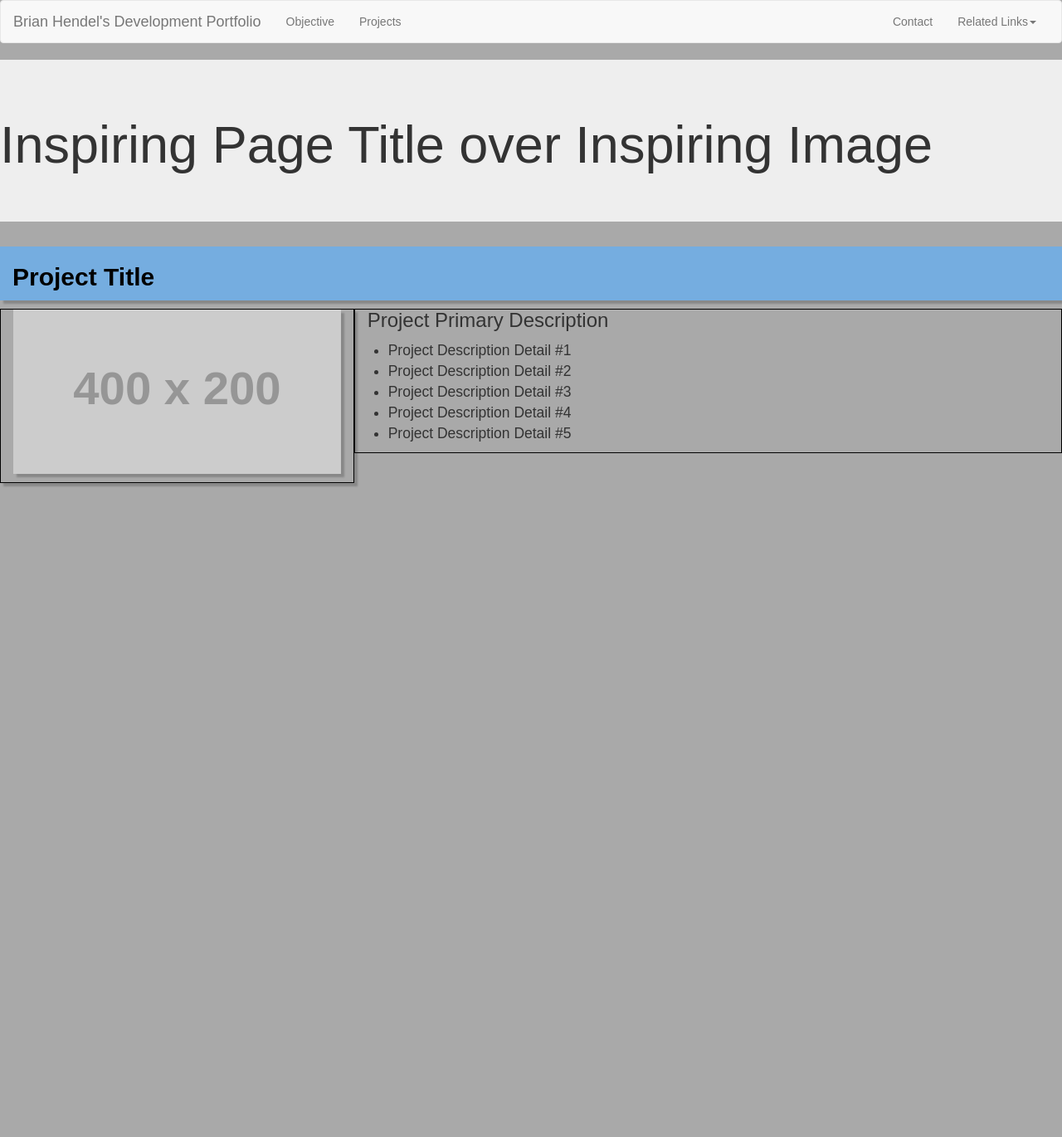
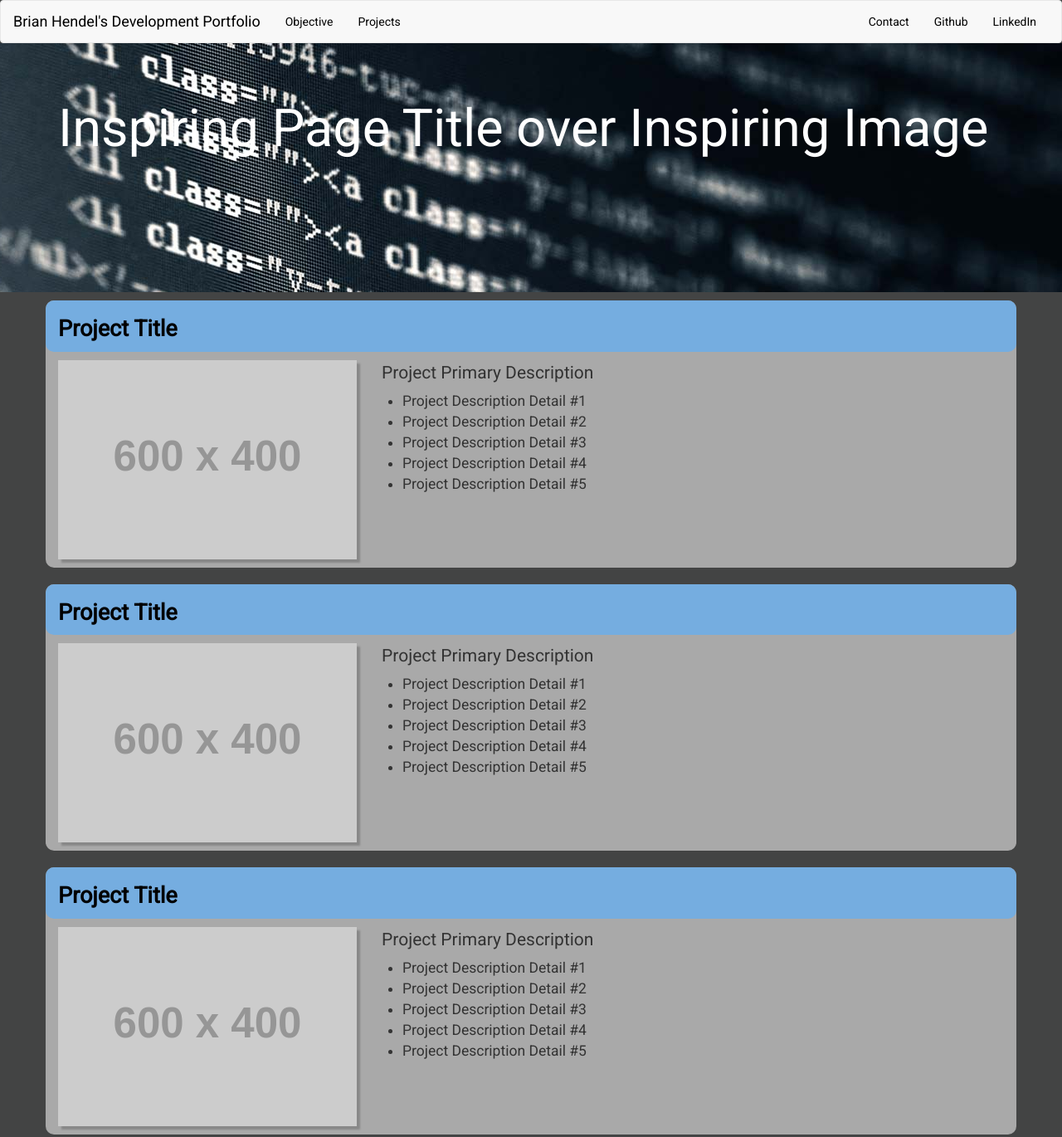
Before and after one commit to brianhendel/portfolio_site_BTH, a plain HTML site: page index.html in a window 1280 px wide. Shown: the whole page at 83% size. Before the commit the page ends 800 px from the top, so only its background shows below. Drawn offline with nearby package versions, Linux system fonts and the light colour scheme; placeholder pictures from the web are drawn by us.

Commit message:
Adds additional project sections and continues css formatting

```diff
--- a/css/main.css
+++ b/css/main.css
@@ -1,41 +1,55 @@
 * {
-    font-family: "Arial", "sans-serif";
-
+    font-family: "Roboto", "Arial", "sans-serif";
 }
 
 body {
-    background-color: darkgray;
+    background-color: #434444;
 }
 
-img {
+p img {
     box-shadow: 4px 4px 2px #888888;
 }
 
+.jumbotron {
+    margin: -20px 0px 10px 0px;
+    background: #000 url("../images/code_hero_img.jpg") no-repeat center center;
+    color: #FFF;
+    height: 300px;
+}
+
+.navbar-default .navbar-brand {
+    color: black;
+}
+
+.navbar-default .navbar-nav>li>a {
+    color: black;
+}
+
+.projects {
+    background: darkgray;
+    margin-bottom: 20px;
+    border-radius: 10px;
+}
+
 .title-class {
-    margin-bottom: 10px;
+    margin: 0px 0px 10px 0px;
     padding-bottom: 2px;
     background-color: #75ADE0;
     color: #000;
-    box-shadow: 4px 4px 2px #888888;
+    border-radius: 10px;
+
 }
 
 .title-text {
     text-decoration: none;
     color: #000;
     font-weight: 600;
-}
-
-.photo-class {
-    border: 1px black solid;
-    box-shadow: 4px 4px 2px #888888;
-}
-
-.desc-class {
-    border: 1px black solid;
+    font-size: 0.9em;
 }
 
 .desc-header {
-    margin-top: 0px;
+    margin-top: 4px;
+    font-size: 1.5em;
 }
 
 .desc-li {
--- a/index.html
+++ b/index.html
@@ -3,6 +3,7 @@
     <head>
         <title>Brian Hendel's Portfolio Website</title>
         <link rel="stylesheet" href="https://maxcdn.bootstrapcdn.com/bootstrap/3.3.7/css/bootstrap.min.css" integrity="sha384-BVYiiSIFeK1dGmJRAkycuHAHRg32OmUcww7on3RYdg4Va+PmSTsz/K68vbdEjh4u" crossorigin="anonymous">
+        <link href="https://fonts.googleapis.com/css?family=Roboto|Slabo+27px" rel="stylesheet">
         <link rel="stylesheet" href="./css/main.css" media="screen" title="no title" charset="utf-8">
 
     </head>
@@ -29,23 +30,20 @@
                     </ul>
                     <ul class="nav navbar-nav navbar-right">
                         <li><a href="#">Contact</a></li>
-                        <li class="dropdown">
-                            <a href="#" class="dropdown-toggle" data-toggle="dropdown" role="button" aria-haspopup="true" aria-expanded="false">Related Links<span class="caret"></span></a>
-                            <ul class="dropdown-menu">
-                                <li><a href="#">Github</a></li>
-                                <li><a href="#">LinkedIn</a></li>
-                            </ul>
-                        </li>
+                        <li><a href="#">Github</a></li>
+                        <li><a href="#">LinkedIn</a></li>
                     </ul>
                 </div><!-- /.navbar-collapse -->
             </div><!-- /.container-fluid -->
         </nav>
 
         <div class="jumbotron">
-            <h1>Inspiring Page Title over Inspiring Image</h1>
+            <div class="container">
+                <h1>Inspiring Page Title over Inspiring Image</h1>
+            </div>
         </div>
 
-        <div class="projects container-fluid">
+        <div class="projects container">
             <div class="row">
                 <div class="col-xs-12 title-class">
                     <h2><a href="#" class="title-text">Project Title</a></h2>
@@ -53,7 +51,7 @@
             </div>
             <div class="row">
                 <div class="col-xs-12 col-sm-4 photo-class">
-                    <p><img src="http://placehold.it/400x200" class="img-responsive"></p>
+                    <p><img src="http://placehold.it/600x400" class="img-responsive"></p>
                 </div>
                 <div class="col-xs-12 col-sm-8 desc-class">
                     <h3 class="desc-header">Project Primary Description</h3>
@@ -68,6 +66,50 @@
             </div>
         </div>
 
+        <div class="projects container">
+            <div class="row">
+                <div class="col-xs-12 title-class">
+                    <h2><a href="#" class="title-text">Project Title</a></h2>
+                </div>
+            </div>
+            <div class="row">
+                <div class="col-xs-12 col-sm-4 photo-class">
+                    <p><img src="http://placehold.it/600x400" class="img-responsive"></p>
+                </div>
+                <div class="col-xs-12 col-sm-8 desc-class">
+                    <h3 class="desc-header">Project Primary Description</h3>
+                    <ul>
+                        <li class="desc-li">Project Description Detail #1</li>
+                        <li class="desc-li">Project Description Detail #2</li>
+                        <li class="desc-li">Project Description Detail #3</li>
+                        <li class="desc-li">Project Description Detail #4</li>
+                        <li class="desc-li">Project Description Detail #5</li>
+                    </ul>
+                </div>
+            </div>
+        </div>
+                <div class="projects container">
+            <div class="row">
+                <div class="col-xs-12 title-class">
+                    <h2><a href="#" class="title-text">Project Title</a></h2>
+                </div>
+            </div>
+            <div class="row">
+                <div class="col-xs-12 col-sm-4 photo-class">
+                    <p><img src="http://placehold.it/600x400" class="img-responsive"></p>
+                </div>
+                <div class="col-xs-12 col-sm-8 desc-class">
+                    <h3 class="desc-header">Project Primary Description</h3>
+                    <ul>
+                        <li class="desc-li">Project Description Detail #1</li>
+                        <li class="desc-li">Project Description Detail #2</li>
+                        <li class="desc-li">Project Description Detail #3</li>
+                        <li class="desc-li">Project Description Detail #4</li>
+                        <li class="desc-li">Project Description Detail #5</li>
+                    </ul>
+                </div>
+            </div>
+        </div>
 
         <footer>
             <script src="https://maxcdn.bootstrapcdn.com/bootstrap/3.3.7/js/bootstrap.min.js" integrity="sha384-Tc5IQib027qvyjSMfHjOMaLkfuWVxZxUPnCJA7l2mCWNIpG9mGCD8wGNIcPD7Txa" crossorigin="anonymous"></script>
```
Also changed, not shown: images/code_hero_img.jpg (added).
